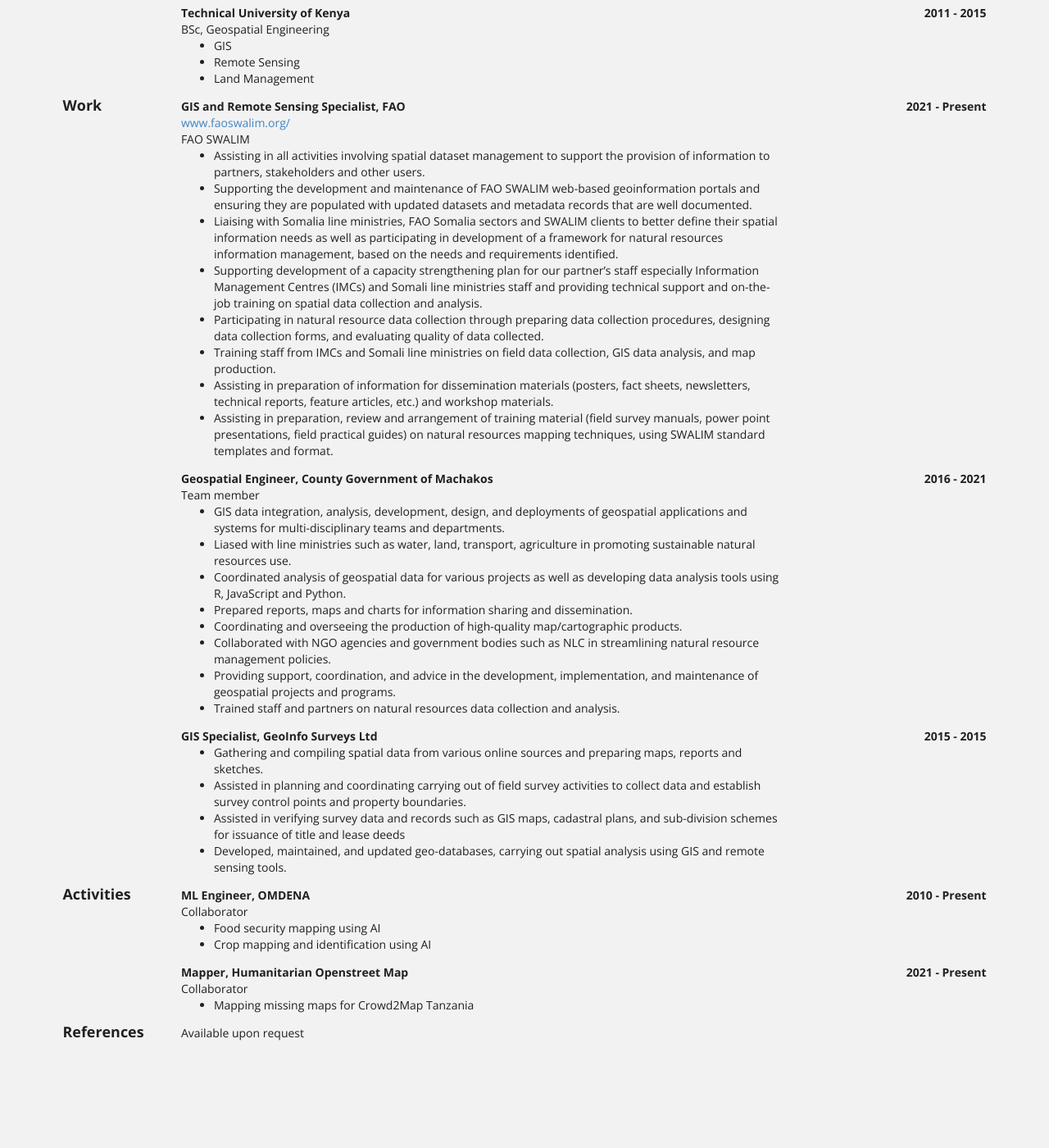
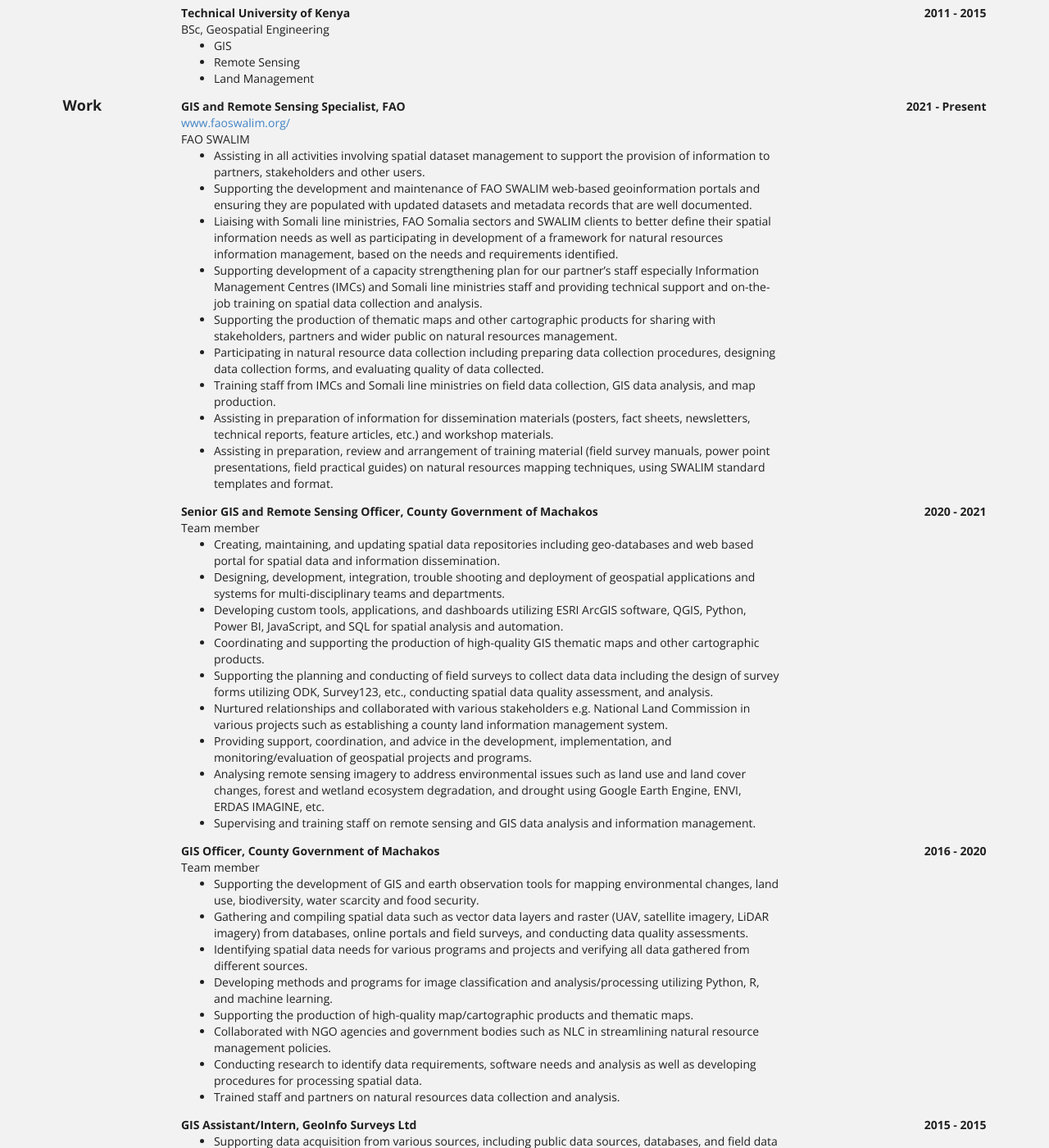
Before and after one commit to japhethkimeu/japhethkimeu.github.io, a Jekyll site: the page built from bio/index.html, in a window 1280 px wide and 1400 px high, scrolled down 481 px. Shown: the whole window at 82% size. Built offline with Jekyll 4.4.1, drawn with Linux system fonts in a browser that asks for light colours; before the commit the page ends 1765 px from its top, so only the background shows below that; some of the changed text lies outside the part shown.

Commit message:
Update bio.json

```diff
--- a/_data/bio.json
+++ b/_data/bio.json
@@ -102,42 +102,64 @@
       "highlights": [
         "Assisting in all activities involving spatial dataset management to support the provision of information to partners, stakeholders and other users.",
         "Supporting the development and maintenance of FAO SWALIM web-based geoinformation portals and ensuring they are populated with updated datasets and metadata records that are well documented.",
-        "Liaising with Somalia line ministries, FAO Somalia sectors and SWALIM clients to better define their spatial information needs as well as participating in development of a framework for natural resources information management, based on the needs and requirements identified.",
+        "Liaising with Somali line ministries, FAO Somalia sectors and SWALIM clients to better define their spatial information needs as well as participating in development of a framework for natural resources information management, based on the needs and requirements identified.",
         "Supporting development of a capacity strengthening plan for our partner’s staff especially Information Management Centres (IMCs) and Somali line ministries staff and providing technical support and on-the-job training on spatial data collection and analysis.",
-        "Participating in natural resource data collection through preparing data collection procedures, designing data collection forms, and evaluating quality of data collected.",
+        "Supporting the production of thematic maps and other cartographic products for sharing with stakeholders, partners and wider public on natural resources management.",
+        "Participating in natural resource data collection including preparing data collection procedures, designing data collection forms, and evaluating quality of data collected.",
         "Training staff from IMCs and Somali line ministries on field data collection, GIS data analysis, and map production.",
         "Assisting in preparation of information for dissemination materials (posters, fact sheets, newsletters, technical reports, feature articles, etc.) and workshop materials.",
         "Assisting in preparation, review and arrangement of training material (field survey manuals, power point presentations, field practical guides) on natural resources mapping techniques, using SWALIM standard templates and format."
       ]
     },
+       {
+      "company": "County Government of Machakos",
+      "position": "Senior GIS and Remote Sensing Officer",
+      "startDate": "2020-08-22",
+      "endDate": "2021-08-31",
+      "summary": "Team member",
+      "highlights": [
+        "Creating, maintaining, and updating spatial data repositories including geo-databases and web based portal for spatial data and information dissemination.",
+        "Designing, development, integration, trouble shooting and deployment of geospatial applications and systems for multi-disciplinary teams and departments.",
+        "Developing custom tools, applications, and dashboards utilizing ESRI ArcGIS software, QGIS, Python, Power BI, JavaScript, and SQL for spatial analysis and automation.",
+        "Coordinating and supporting the production of high-quality GIS thematic maps and other cartographic products.",
+        "Supporting the planning and conducting of field surveys to collect data data including the design of survey forms utilizing ODK, Survey123, etc., conducting spatial data quality assessment, and analysis.",
+        "Nurtured relationships and collaborated with various stakeholders e.g. National Land Commission in various projects such as establishing a county land information management system.",
+        "Providing support, coordination, and advice in the development, implementation, and monitoring/evaluation of geospatial projects and programs.",
+        "Analysing remote sensing imagery to address environmental issues such as land use and land cover changes, forest and wetland ecosystem degradation, and drought using Google Earth Engine, ENVI, ERDAS IMAGINE, etc.",
+        "Supervising and training staff on remote sensing and GIS data analysis and information management."
+      ]
+    },
     {
       "company": "County Government of Machakos",
-      "position": "Geospatial Engineer",
+      "position": "GIS Officer",
       "startDate": "2016-01-11",
-      "endDate": "2021-08-21",
+      "endDate": "2020-08-21",
       "summary": "Team member",
       "highlights": [
-        "GIS data integration, analysis, development, design, and deployments of geospatial applications and systems for multi-disciplinary teams and departments.",
-        "Liased with line ministries such as water, land, transport, agriculture in promoting sustainable natural resources use.",
-        "Coordinated analysis of geospatial data for various projects as well as developing data analysis tools using R, JavaScript and Python.",
-        "Prepared reports, maps and charts for information sharing and dissemination.",
-        "Coordinating and overseeing the production of high-quality map/cartographic products.",
+        "Supporting the development of GIS and earth observation tools for mapping environmental changes, land use, biodiversity, water scarcity and food security.",
+        "Gathering and compiling spatial data such as vector data layers and raster (UAV, satellite imagery, LiDAR imagery) from databases, online portals and field surveys, and conducting data quality assessments.",
+        "Identifying spatial data needs for various programs and projects and verifying all data gathered from different sources.",
+        "Developing methods and programs for image classification and analysis/processing utilizing Python, R, and machine learning.",
+        "Supporting the production of high-quality map/cartographic products and thematic maps.",
         "Collaborated with NGO agencies and government bodies such as NLC in streamlining natural resource management policies.",
-        "Providing support, coordination, and advice in the development, implementation, and maintenance of geospatial projects and programs.",
+        "Conducting research to identify data requirements, software needs and analysis as well as developing procedures for processing spatial data.",
         "Trained staff and partners on natural resources data collection and analysis."
       ]
     },
     {
       "company": "GeoInfo Surveys Ltd",
-      "position": "GIS Specialist",
+      "position": "GIS Assistant/Intern",
       "startDate": "2015-05-04",
       "endDate": "2015-12-31",
       "summary": "",
       "highlights": [
-        "Gathering and compiling spatial data from various online sources and preparing maps, reports and sketches. ",
-        "Assisted in planning and coordinating carrying out of field survey activities to collect data and establish survey control points and property boundaries. ",
-        "Assisted in verifying survey data and records such as GIS maps, cadastral plans, and sub-division schemes for issuance of title and lease deeds",
-        "Developed, maintained, and updated geo-databases, carrying out spatial analysis using GIS and remote sensing tools. "
+        "Supporting data acquisition from various sources, including public data sources, databases, and field data collection.",
+        "Performing data conversion from multiple formats (CAD, TIFF) into GIS data.",
+        "Assisted in verifying survey data and records such as GIS maps, cadastral plans, and sub-division schemes for issuance of title and lease deeds.",
+        "Utilizing ESRI ArcMap, QGIS, PostGIS, and AutoCAD Map 3D tools to perform spatial data analysis.",
+        "Developed, maintained, and updated geo-databases, including setup of field schema, domains, relationship classes, and topology rules.",
+        "Preparing reports and cartographic products utilizing GIS software and following template map designs.",
+        "Checking data, tables, maps, and reports for consistency and accuracy."
       ]
     }
   ],
```
